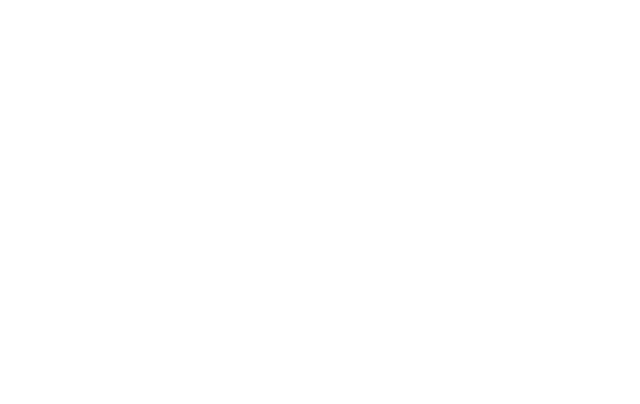
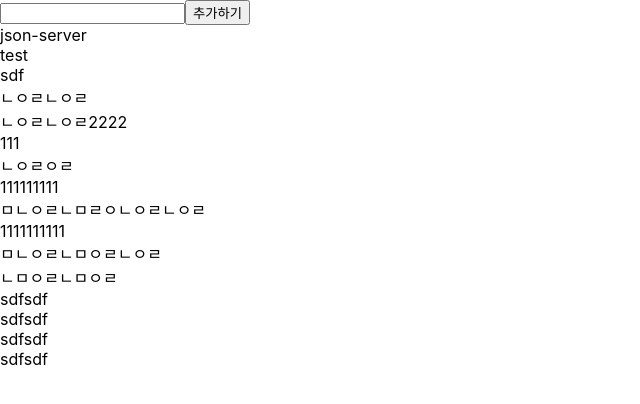
Before and after one commit to I-like-the-movie-movie/ALIKE-d-MOVIE-MOVIE, a React (Create React App) app in the folder alikemovie/: page /post in a window 1280 px wide. Before the commit this address had no page. Shown: the top 404 px of the page, without its empty margins (0-640 px from the left). Built offline with nearby package versions, Linux system fonts and the light colour scheme; data requests are answered from the project's data file.

Commit message:
create post

```diff
--- a/alikemovie/db.json
+++ b/alikemovie/db.json
@@ -9,25 +9,60 @@
       "movie_title": "test"
     },
     {
+      "movie_title": "sdf",
       "id": 3
     },
     {
+      "movie_title": "ㄴㅇㄹㄴㅇㄹ",
       "id": 4
     },
     {
+      "movie_title": "ㄴㅇㄹㄴㅇㄹ2222",
       "id": 5
     },
     {
-      "movie_title": "sdfsdf",
+      "movie_title": "111",
       "id": 6
     },
     {
-      "movie_title": "sdfsdf",
+      "movie_title": "ㄴㅇㄹㅇㄹ",
       "id": 7
     },
     {
+      "movie_title": "111111111",
+      "id": 8
+    },
+    {
+      "movie_title": "ㅁㄴㅇㄹㄴㅁㄹㅇㄴㅇㄹㄴㅇㄹ",
+      "id": 9
+    },
+    {
+      "movie_title": "1111111111",
+      "id": 10
+    },
+    {
+      "movie_title": "ㅁㄴㅇㄹㄴㅁㅇㄹㄴㅇㄹ",
+      "id": 11
+    },
+    {
+      "movie_title": "ㄴㅁㅇㄹㄴㅁㅇㄹ",
+      "id": 12
+    },
+    {
       "movie_title": "sdfsdf",
-      "id": 8
+      "id": 13
+    },
+    {
+      "movie_title": "sdfsdf",
+      "id": 14
+    },
+    {
+      "movie_title": "sdfsdf",
+      "id": 15
+    },
+    {
+      "movie_title": "sdfsdf",
+      "id": 16
     }
   ],
   "home": [
--- a/alikemovie/src/App.js
+++ b/alikemovie/src/App.js
@@ -2,6 +2,7 @@
 import { BrowserRouter, Route, Routes } from 'react-router-dom';
 import Home from './components/Home';
 import List from './components/List';
+import Post from './components/Post';
 
 // const App = () => {
 //   return (
@@ -17,6 +18,8 @@
     <BrowserRouter>
       <Routes>
         <Route path='/' element={<Home />}></Route>
+        <Route path='/post' element={<Post />}></Route>
+
         <Route path='/list' element={<List />}></Route>
       </Routes>
     </BrowserRouter>
--- a/alikemovie/src/components/Home.jsx
+++ b/alikemovie/src/components/Home.jsx
@@ -4,7 +4,7 @@
 import './Home.css';
 import Logo from '../assets/logo.svg';
 // import ModalReview from './Modals/ModalReview';
-import ModalInput from './Modals/ModalInput';
+import ModalInput from './Post';
 import List from './List';
 import styled from 'styled-components';
 import axios from "axios";
@@ -47,11 +47,18 @@
             지금까지의 영화들
           </button>
 
+          {/* <button type="button" onClick="refreshPage()">Close</button>
+
+function refreshPage(){ window.location.reload() */}
           <form
         onSubmit={(e) => {
-					// 👇 submit했을 때 브라우저의 새로고침을 방지합니다.
-          e.preventDefault();
+          // 버튼 눌렀을때 새로고침
+          // window.location.reload()
+          // 👇 submit했을 때 브라우저의 새로고침을 방지합니다.
+          // e.preventDefault();
           onSubmitHandler(review);
+          //질문: window.location.reload() , e.preventDefault() 쓰나 안쓰나 새로고침이 되는 문제. 차이가 무엇인지.
+          // 질문2: 엔터 온클릭의 차이 (렌러링 범위, 속도)
         }}
       >
         <input
--- a/alikemovie/src/components/List.jsx
+++ b/alikemovie/src/components/List.jsx
@@ -1,5 +1,5 @@
 import React, { useState } from 'react';
-import ModalInput from './Modals/ModalInput';
+import ModalInput from './Post';
 import './List.css';
 
 const List = () => {
--- a/alikemovie/src/components/Modals/ModalInput.jsx
+++ b/alikemovie/src/components/Post.jsx
@@ -10,7 +10,7 @@
 import axios from "axios";
 
 
-function ModalInput() {
+function Post() {
 
   const [review, setReview] = useState({
     movie_title: "",
@@ -20,10 +20,12 @@
   const fetchReviews = async () => {
     const { data } = await axios.get("http://localhost:3001/reviews");
     setReviews(data);
+    console.log('bbbb');
   };
 
   const onSubmitHandler = (review) => {
     axios.post("http://localhost:3001/reviews", review);
+    console.log('aaaaa');
   };
 
   useEffect(() => {
@@ -37,12 +39,14 @@
 
   return (
     <form className="Form">
-
+    <div>
 
         <form
         onSubmit={(e) => {
+          console.log('ccc');
 					// 👇 submit했을 때 브라우저의 새로고침을 방지합니다.
           e.preventDefault();
+          console.log(review);
           onSubmitHandler(review);
         }}
       >
@@ -57,9 +61,11 @@
           }}
         />
         <button>추가하기</button>
-
-
-
+        {/* <div>
+        {reviews?.map((review) => (
+          <div key={review.id}>{review.movie_title}</div>
+        ))}
+      </div> */}
       </form>
 
       <div>
@@ -71,9 +77,10 @@
 
 
 
-      {/* </div> */}
-    </form>
+      </div>
+
+   </form>
   );
 }
 
-export default ModalInput;
+export default Post;
```
